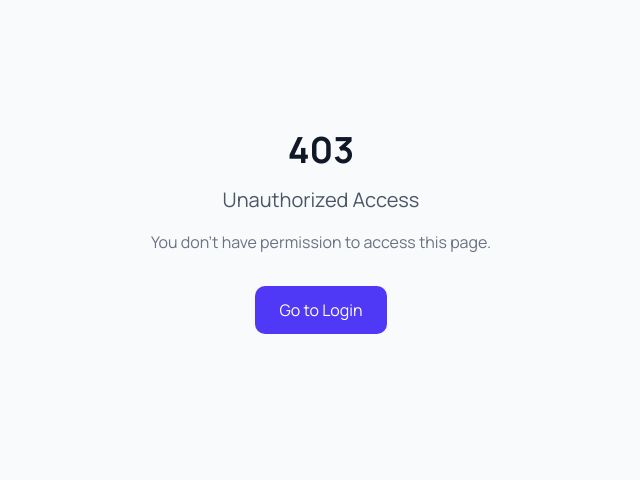
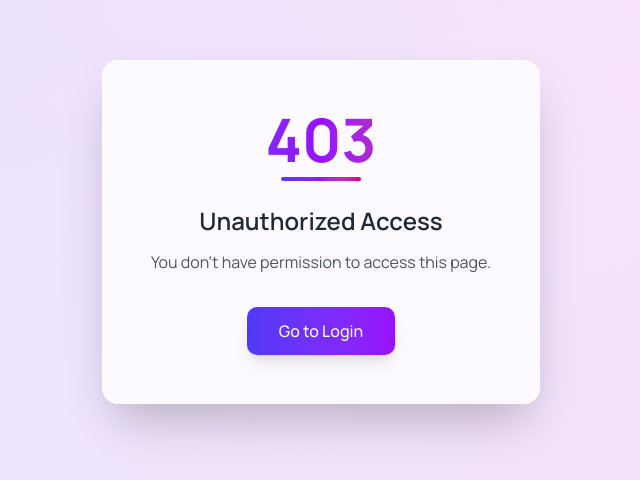
Before and after one commit to itsayushch/report-card, a Next.js app: page /unauthorized in a window 1280 px wide. Shown: the part 168-648 px from the top of the page, without its empty margins (319-959 px from the left). Built offline with nearby package versions, Linux system fonts and the light colour scheme.

Commit message:
feat: update Unauthorized page styling and layout for improved user experience

```diff
--- a/src/app/login/page.tsx
+++ b/src/app/login/page.tsx
@@ -153,7 +153,7 @@ function LoginForm() {
                 className="h-16 w-16 object-contain"
               />
             </div>
-            <div className="text-center px-6 pb-3">
+            <div className="text-center px-2 pb-3">
               <h1 className="text-white text-xl font-bold tracking-wide">
                 ST. HELEN&apos;S SECONDARY SCHOOL
               </h1>
--- a/src/app/result/[id]/page.tsx
+++ b/src/app/result/[id]/page.tsx
@@ -361,17 +361,17 @@ function PrintableReportCardContent() {
 
             {/* School Name Header */}
             <div className="text-center px-6 pb-2 print:px-3 print:pb-1">
-              <h1 className="text-red-700 text-2xl font-bold tracking-wide print:text-xl">
+              <h1 className="text-black text-2xl font-black tracking-wide print:text-xl">
                 ST. HELEN&apos;S SECONDARY SCHOOL
               </h1>
-              <h2 className="text-red-700 text-xl font-bold tracking-wider print:text-lg">
+              <h2 className="text-black text-xl font-black tracking-wider print:text-lg">
                 KURSEONG
               </h2>
             </div>
 
             {/* Title Section */}
             <div className="text-center pb-1 print:pb-0.5">
-              <h3 className="text-blue-800 text-lg font-bold tracking-wide print:text-base">
+              <h3 className="text-black text-lg font-bold tracking-wide print:text-base">
                 STATEMENT OF MARKS
               </h3>
             </div>
@@ -608,7 +608,7 @@ function PrintableReportCardContent() {
                     <td className="px-4 py-2 text-sm font-bold text-gray-900 bg-gray-50 print:px-2 print:py-1 print:text-xs">
                       PERCENTAGE
                     </td>
-                    <td className="px-4 py-2 text-center text-lg font-bold text-blue-800 print:px-2 print:py-1 print:text-base">
+                    <td className="px-4 py-2 text-center text-lg font-bold text-black print:px-2 print:py-1 print:text-base">
                       {data.overallPercentage.toFixed(0)} %
                     </td>
                   </tr>
@@ -617,9 +617,7 @@ function PrintableReportCardContent() {
                       <td className="px-4 py-2 text-sm font-bold text-gray-900 bg-gray-50 print:px-2 print:py-1 print:text-xs">
                         PROMOTIONAL STATUS
                       </td>
-                      <td className={`px-4 py-2 text-center text-lg font-bold print:px-2 print:py-1 print:text-base ${
-                        data.promotionStatus === "PROMOTED" ? "text-green-700" : "text-red-700"
-                      }`}>
+                      <td className={`px-4 py-2 text-center text-lg font-bold print:px-2 print:py-1 print:text-base text-black`}>
                         {data.promotionStatus}
                       </td>
                     </tr>
@@ -716,20 +714,20 @@ function PrintableReportCardContent() {
 
             {/* School Name Header */}
             <div className="text-center px-6 pb-2 relative z-10 print:px-3 print:pb-1">
-              <h1 className="text-red-700 text-2xl font-bold tracking-wide print:text-lg">
+              <h1 className="text-black text-2xl font-black tracking-wide print:text-lg">
                 ST. HELEN&apos;S SECONDARY SCHOOL
               </h1>
-              <h2 className="text-red-700 text-xl font-bold tracking-wider print:text-base">
+              <h2 className="text-black text-xl font-black tracking-wider print:text-base">
                 KURSEONG
               </h2>
             </div>
 
             {/* Title Section */}
             <div className="text-center pb-2 relative z-10 print:pb-1">
-              <h3 className="text-blue-800 text-lg font-bold tracking-wide print:text-sm">
+              <h3 className="text-black text-lg font-bold tracking-wide print:text-sm">
                 GRADING SYSTEM
               </h3>
-              <p className="text-blue-700 text-sm font-semibold mt-1 print:text-xs print:mt-0">
+              <p className="text-black text-sm font-semibold mt-1 print:text-xs print:mt-0">
                 Academic Year {data.academicYear}
               </p>
             </div>
@@ -742,7 +740,7 @@ function PrintableReportCardContent() {
               {/* Grading Table */}
               <div className="px-6 pb-4 mt-14 relative z-10 print:px-3 print:pb-3">
                 <div className="border-2 border-blue-800 p-6 bg-white mx-auto print:p-3">
-                  <h3 className="text-center text-blue-800 font-bold text-lg mb-4 underline underline-offset-4 print:text-base print:mb-2">
+                  <h3 className="text-center text-black font-bold text-lg mb-4 underline underline-offset-4 print:text-base print:mb-2">
                     GRADES
                   </h3>
                   <table className="w-full">
@@ -854,7 +852,7 @@ function PrintableReportCardContent() {
 
               {/* A Word to Parents */}
               <div className="px-6 pb-2 mt-12 relative z-10 print:px-3 print:pb-2">
-                <h3 className="text-blue-800 underline underline-offset-4 mb-1.5 text-center text-lg font-bold tracking-wide print:text-base">
+                <h3 className="text-black underline underline-offset-4 mb-1.5 text-center text-lg font-bold tracking-wide print:text-base">
                   A WORD TO PARENTS
                 </h3>
                 <ol className="space-y-2 text-lg text-gray-700  list-decimal list-inside print:space-y-0.5 print:text-lg">
@@ -866,11 +864,11 @@ function PrintableReportCardContent() {
                     Promotion is decided on the whole year's performance & not
                     on the final examination only.
                   </li>
-                  <li className="italic">
+                  <li>
                     Promotion will not be granted to any student obtaining less
                     than 40% in any compulsory subject.
                   </li>
-                  <li className="font-semibold">Pass Marks - 45%</li>
+                  <li className="font-semibold">Pass Marks - 40%</li>
                   <li>
                     Parents and students should bear in mind that results once
                     published is final and will not be changed.
--- a/src/app/unauthorized/page.tsx
+++ b/src/app/unauthorized/page.tsx
@@ -1,15 +1,21 @@
 export default function UnauthorizedPage() {
   return (
-    <div className="min-h-screen flex items-center justify-center bg-gray-50">
-      <div className="text-center">
-        <h1 className="text-4xl font-bold text-gray-900 mb-4">403</h1>
-        <p className="text-xl text-gray-600 mb-4">Unauthorized Access</p>
-        <p className="text-gray-500 mb-8">
+    <div className="min-h-screen flex items-center justify-center bg-gradient-to-br from-indigo-50 via-purple-50 to-pink-50">
+      <div className="absolute inset-0 bg-gradient-to-tr from-indigo-500/10 via-purple-500/10 to-pink-500/10" />
+      <div className="relative text-center bg-white/80 backdrop-blur-sm rounded-2xl shadow-2xl p-12 max-w-md mx-4 border border-white/50">
+        <div className="mb-6">
+          <h1 className="text-6xl font-bold bg-gradient-to-r from-indigo-600 via-purple-600 to-pink-600 bg-clip-text text-transparent mb-2">
+            403
+          </h1>
+          <div className="h-1 w-20 mx-auto bg-gradient-to-r from-indigo-600 via-purple-600 to-pink-600 rounded-full" />
+        </div>
+        <p className="text-2xl font-semibold text-gray-800 mb-3">Unauthorized Access</p>
+        <p className="text-gray-600 mb-8 leading-relaxed">
           You don&apos;t have permission to access this page.
         </p>
         <a
           href="/login"
-          className="inline-block px-6 py-3 bg-indigo-600 text-white rounded-lg hover:bg-indigo-700 transition-colors"
+          className="inline-block px-8 py-3 bg-gradient-to-r from-indigo-600 to-purple-600 text-white font-medium rounded-lg hover:from-indigo-700 hover:to-purple-700 transition-all duration-200 shadow-lg hover:shadow-xl transform hover:-translate-y-0.5"
         >
           Go to Login
         </a>
--- a/src/components/layout/TeacherSidebar.tsx
+++ b/src/components/layout/TeacherSidebar.tsx
@@ -111,6 +111,7 @@ export function TeacherSidebar() {
             </Link>
           )
         })}
+
       </nav>
 
       {/* Footer */}
```
Also changed, not shown: public/logo/long.png, public/logo/small.png.
